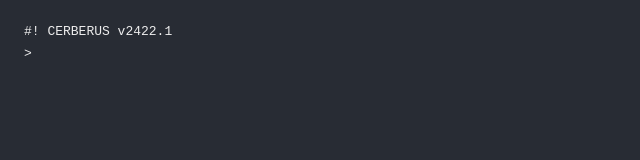
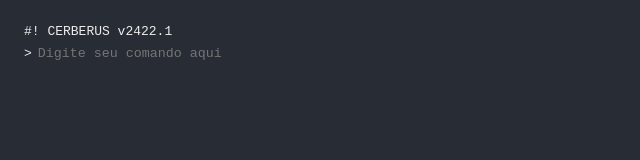
Before and after one commit to samrodrigues/medusa, a Nuxt app: page /terminal in a window 1280 px wide. Shown: the top 160 px of the page, without its empty margins (0-640 px from the left). Built offline with nearby package versions, Linux system fonts and the light colour scheme.

Commit message:
Add placeholder

```diff
--- a/pages/terminal.vue
+++ b/pages/terminal.vue
@@ -7,7 +7,7 @@
       {{ message.content }}
     </div>
     <span class="caret-block">&gt;</span>
-    <input ref="inputField" class="caret-block" :class="{'submitted blink': isSubmitting}" type="text" v-model="newMessage" @keyup.enter="postMessage">
+    <input ref="inputField" class="caret-block" :class="{'submitted blink': isSubmitting}" type="text" v-model="newMessage" @keyup.enter="postMessage" placeholder="Digite seu comando aqui">
     <div class="cursor" v-if="!isSubmitting"></div>
     <div class="loader message" v-if="isSubmitting">
       <span class="loader__dot">.</span><span class="loader__dot">.</span><span class="loader__dot">.</span>
```
